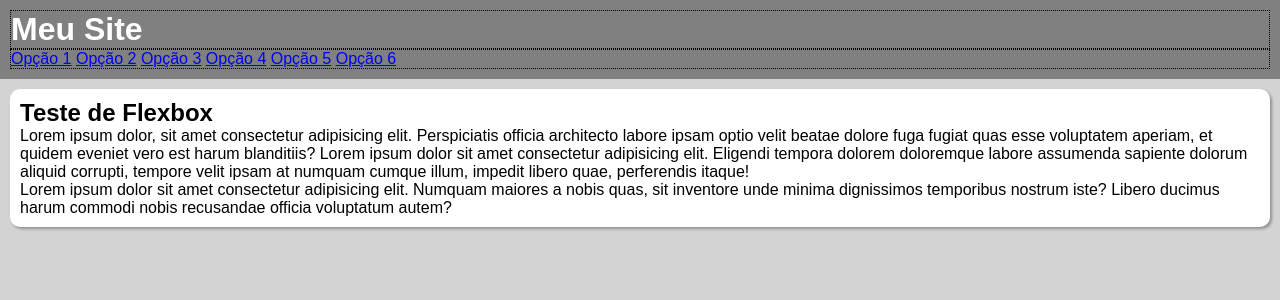
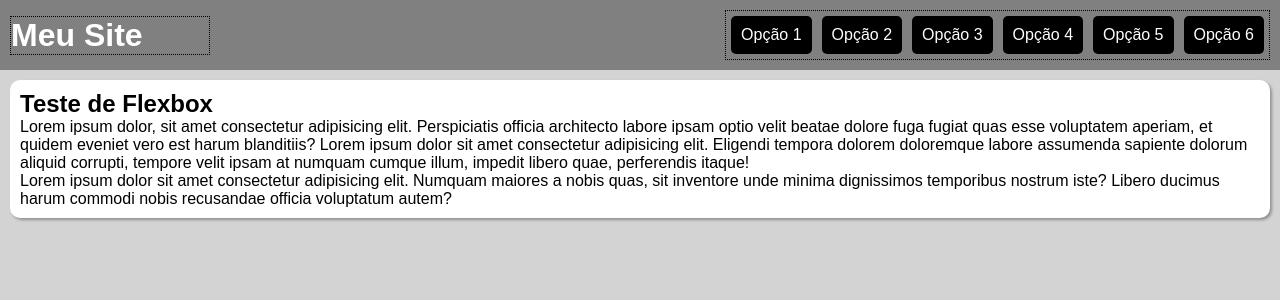
Before and after one commit to netowm/Estudos, a PHP site: page / in a window 1280 px wide. Shown: the top 300 px of the page. Run offline with PHP 8.4, Linux system fonts and the light colour scheme.

Commit message:
Update style.css

```diff
--- a/html-css/Exercicios/ex027/flex13-menu/style.css
+++ b/html-css/Exercicios/ex027/flex13-menu/style.css
@@ -18,14 +18,40 @@ header {
     background-color: gray;
     color: white;
     padding: 10px;
+
+    display: flex;
+    flex-flow: row wrap;
+    justify-content: space-between;
+    align-items: center;
 }
 
 header > h1 {
     border: 1px dotted black;
+    flex: 0 0 200px;
 }
 
 header > nav {
     border: 1px dotted black;
+
+    display: flex;
+    flex-flow: row wrap;
+    justify-content: flex-end;
+}
+
+header > nav > a {
+    background-color: black;
+    color: white;
+    padding: 10px;
+    margin: 5px;
+    border-radius: 5px;
+    text-decoration: none;
+    text-align: center;
+}
+
+header > nav > a:hover {
+    background-color: white;
+    color: black;
+    transition: background-color .5s;
 }
 
 main {
```
